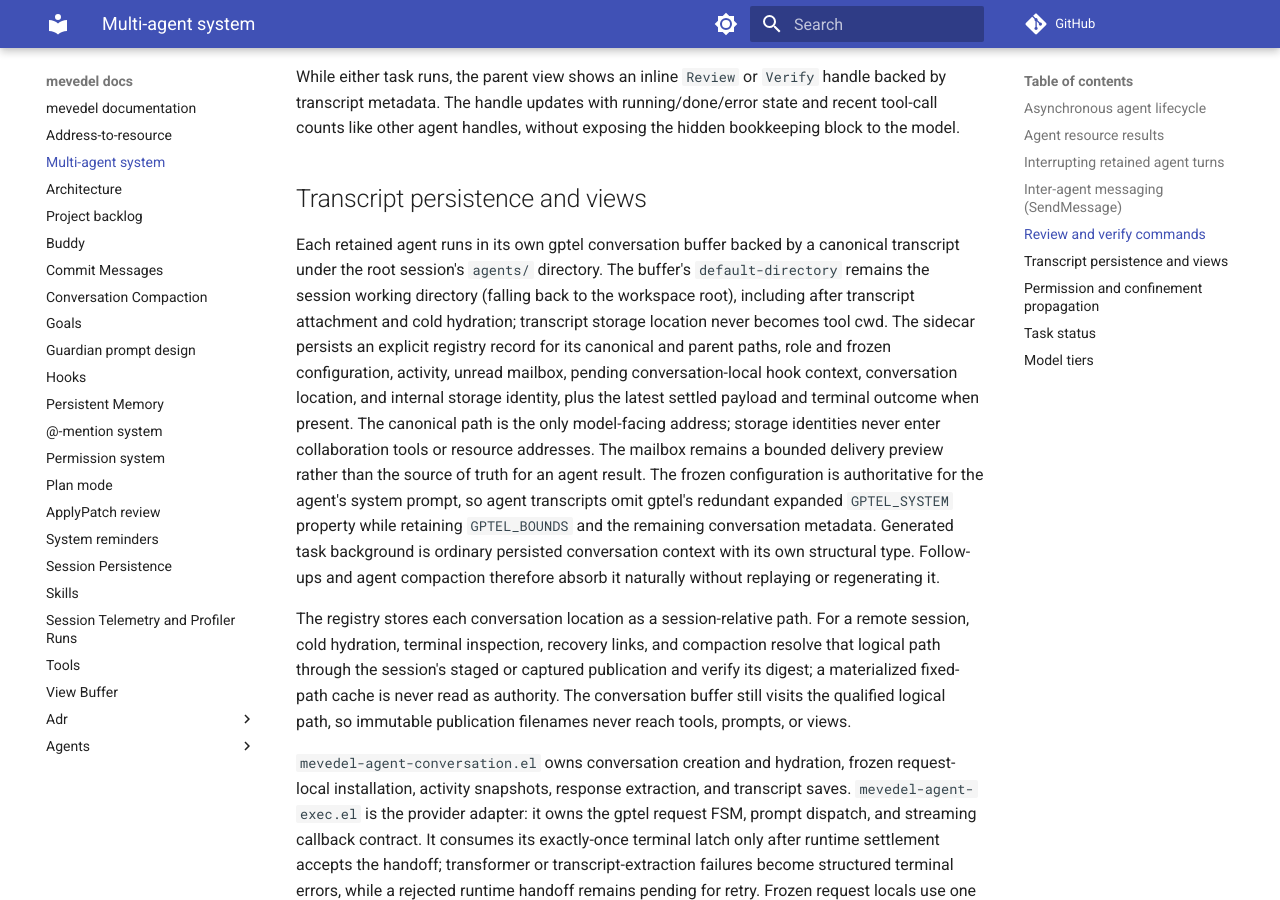
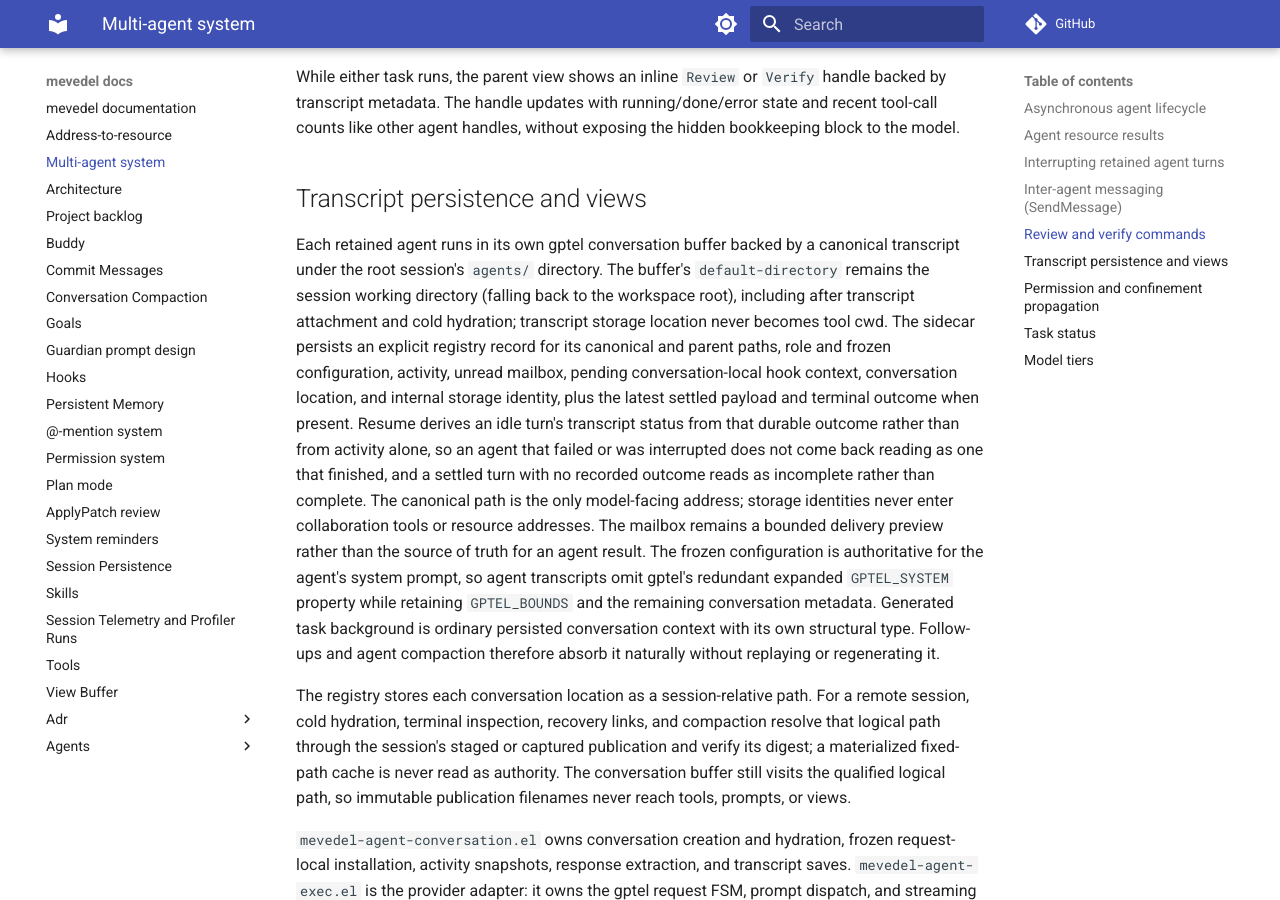
Before and after one commit to FrauH0lle/mevedel, an MkDocs documentation site: the page built from docs/agents.md, in a window 1280 px wide and 900 px high, scrolled down 7909 px. Built offline with MkDocs 1.6.1 and Material for MkDocs 9.7.7, drawn with Linux system fonts in a browser that asks for light colours; comment, search, counter and statistics services are not loaded.

Commit message:
fix(agents): Resume an agent with the outcome its turn reported
`mevedel-agent-persistence-restore-tree' minted a hydrated invocation's
transcript status from the record's activity alone, so every idle record
came back `completed'.  The durable settled outcome was restored onto the
record faithfully and then ignored.

The transcript badge is derived from the hydrated invocation, and the
effective-status rule lets terminal live state outrank the sidecar, so a
reviewer turn that failed came back showing the done marker and dropped
its error reason.  No control flow keys on the distinction -- every other
reader treats the terminal statuses alike -- so this is a label the user
is told, not a decision the code makes.

* mevedel-agent-persistence.el (mevedel-agent-persistence-restore-tree):
Derive an idle record's status from its settled outcome.  A settled turn
with no recorded outcome reads as `incomplete', which is already the
vocabulary for terminal-but-unknown: the session codec coerces unknown
persisted statuses to it and the view renders and classifies it.

* test/test-mevedel-agent-persistence.el: All four outcomes, asserted on
the buffer-local invocation the views actually consult.

* docs/agents.md: State that resume derives the status from the durable
outcome.

```diff
--- a/docs/agents.md
+++ b/docs/agents.md
@@ -309,6 +309,10 @@
 paths, role and frozen configuration, activity, unread mailbox, pending
 conversation-local hook context, conversation location, and internal storage
 identity, plus the latest settled payload and terminal outcome when present.
+Resume derives an idle turn's transcript status from that durable outcome
+rather than from activity alone, so an agent that failed or was
+interrupted does not come back reading as one that finished, and a settled
+turn with no recorded outcome reads as incomplete rather than complete.
 The canonical path is the only model-facing address; storage identities never
 enter collaboration tools or resource addresses. The mailbox remains a
 bounded delivery preview rather than the source of truth for an agent result.
```
Also changed, not shown: 2 other files.
